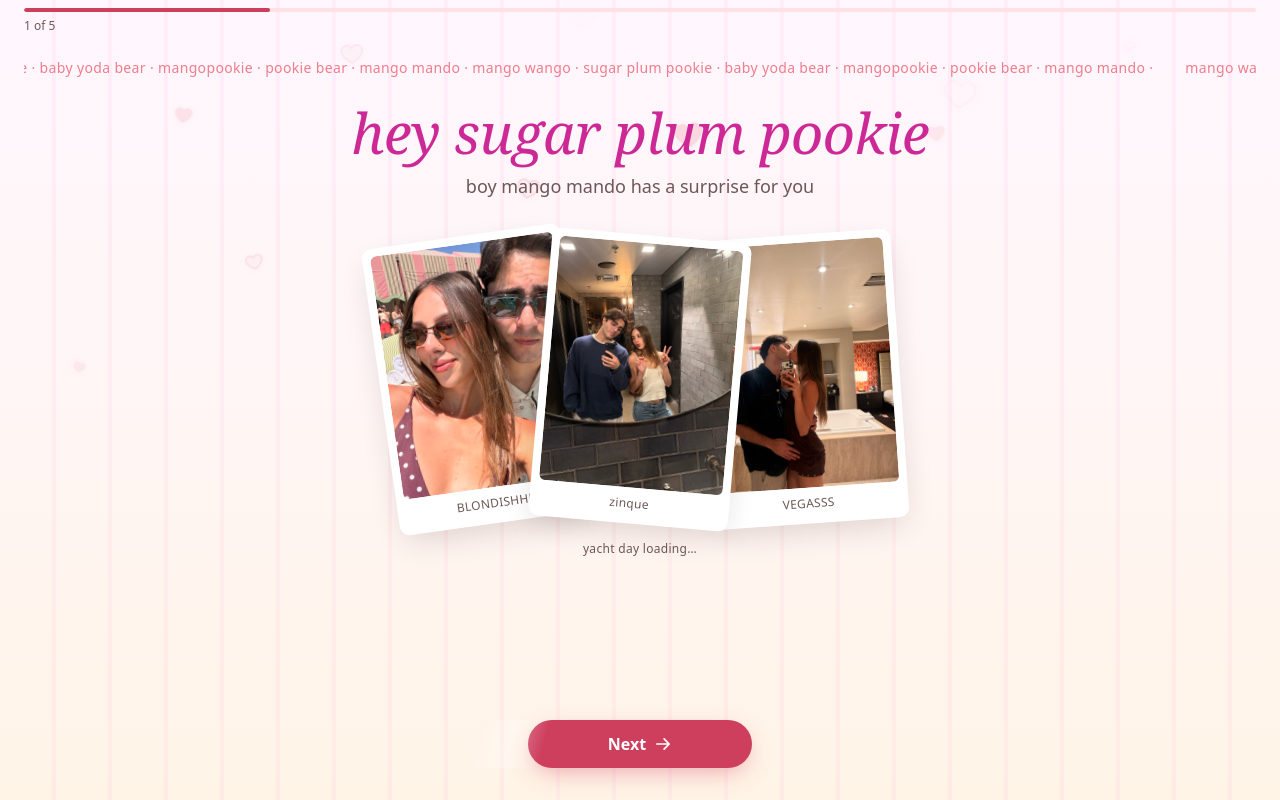
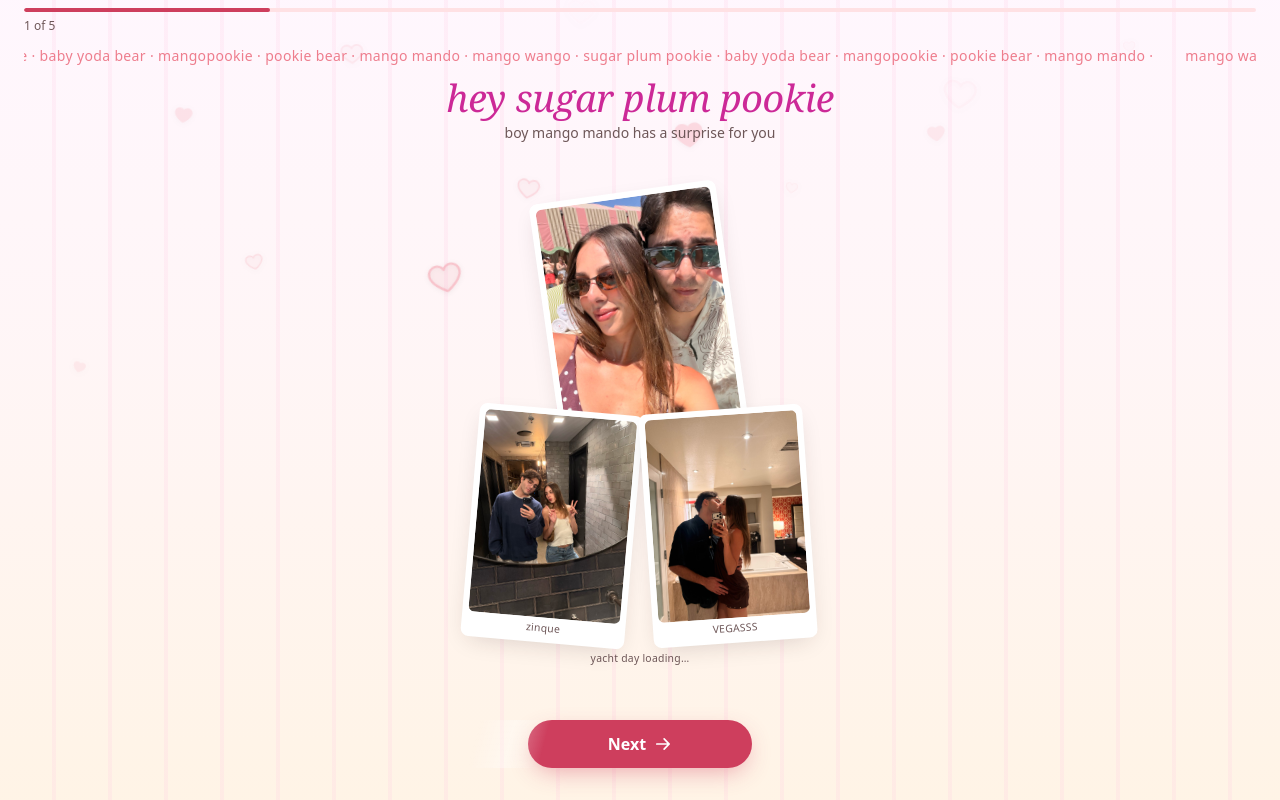
Before and after one commit to ikaezon/mangopookie, a React (Vite) app: page / in a window 1280 px wide. Built offline with nearby package versions, Linux system fonts and the light colour scheme.

Commit message:
feat: changes

```diff
--- a/src/App.jsx
+++ b/src/App.jsx
@@ -104,6 +104,7 @@ export default function App() {
       backDisabled={stepIndex <= 0}
       nextDisabled={selectionNextDisabled}
       centerNext={isWelcome}
+      mainScrollable={!isWelcome}
     />
   )
 }
--- a/src/components/PolaroidCard.jsx
+++ b/src/components/PolaroidCard.jsx
@@ -13,12 +13,17 @@ export function PolaroidCard({
   const reducedMotion = useReducedMotion()
 
   const isCollage = size === 'collage'
+  const isWelcomeCompact = size === 'welcomeTop' || size === 'welcomeBottom'
 
   const sizeClasses =
     size === 'collage'
       ? 'w-[clamp(6.25rem,28vw,7.75rem)]'
       : size === 'xs'
         ? 'w-[7.5rem]'
+        : size === 'welcomeTop'
+          ? 'w-[clamp(8.5rem,38vw,11.75rem)]'
+          : size === 'welcomeBottom'
+            ? 'w-[clamp(7.5rem,34vw,10.25rem)]'
             : size === 'welcome'
               ? 'w-[clamp(10rem,38vw,12.5rem)]'
               : size === 'sm'
@@ -43,6 +48,8 @@ export function PolaroidCard({
         className={
           isCollage
             ? 'rounded-[9px] bg-white p-1.5 pb-2.5 shadow-[0_10px_28px_-8px_oklch(0.24_0.03_15_/_0.2)]'
+            : isWelcomeCompact
+              ? 'rounded-[8px] bg-white p-1.5 pb-2 shadow-[0_8px_24px_-8px_oklch(0.24_0.03_15_/_0.18)]'
               : 'rounded-[10px] bg-white p-2 pb-3 shadow-[0_12px_32px_-8px_oklch(0.24_0.03_15_/_0.18)]'
         }
       >
@@ -60,6 +67,8 @@ export function PolaroidCard({
             className={
               isCollage
                 ? 'mt-1.5 text-center text-[0.68rem] font-medium leading-tight tracking-wide text-ink-muted sm:text-xs'
+                : isWelcomeCompact
+                  ? 'mt-1 text-center text-[0.65rem] font-medium leading-tight tracking-wide text-ink-muted'
                   : 'mt-2 text-center text-xs font-medium tracking-wide text-ink-muted'
             }
           >
--- a/src/config/journey.js
+++ b/src/config/journey.js
@@ -99,7 +99,7 @@ export const saturday = {
     {
       id: 'cassel-earth',
       label: 'Cassel Earth',
-      hint: 'details coming from mango mando',
+      hint: 'coffee shop — lattes, matcha, slow morning vibes',
       icon: 'earth',
     },
     {
--- a/src/screens/JourneyShell.jsx
+++ b/src/screens/JourneyShell.jsx
@@ -18,6 +18,7 @@ export function JourneyShell({
   backDisabled = false,
   nextDisabled = false,
   centerNext = false,
+  mainScrollable = true,
   footer,
 }) {
   const reducedMotion = useReducedMotion()
@@ -83,11 +84,15 @@ export function JourneyShell({
         </p>
       </header>
 
-      <main className="relative z-[2] min-h-0 overflow-y-auto overscroll-contain px-gutter py-2">
+      <main
+        className={`relative z-[2] min-h-0 px-gutter py-1 ${
+          mainScrollable ? 'overflow-y-auto overscroll-contain' : 'overflow-hidden'
+        }`}
+      >
         <AnimatePresence mode="wait" initial={false}>
           <motion.div
             key={stepKey}
-            className="min-h-0"
+            className="h-full min-h-0"
             initial={reducedMotion ? false : { opacity: 0, x: 24 }}
             animate={{ opacity: 1, x: 0 }}
             exit={reducedMotion ? undefined : { opacity: 0, x: -24 }}
--- a/src/screens/WelcomeScreen.jsx
+++ b/src/screens/WelcomeScreen.jsx
@@ -2,42 +2,55 @@ import { NicknameMarquee } from '../components/NicknameMarquee'
 import { PolaroidCard } from '../components/PolaroidCard'
 import { welcome } from '../config/journey'
 
-const POLAROID_LAYERS = ['z-10', 'z-20', 'z-10']
+const [topPolaroid, ...bottomPolaroids] = welcome.polaroids
 
 export function WelcomeScreen() {
   return (
-    <div className="relative z-[2] flex flex-col items-center gap-5 pt-2 text-center">
-      <div className="w-full">
+    <div className="relative z-[2] flex h-full min-h-0 flex-col items-center gap-2 pt-0 text-center">
+      <div className="w-full shrink-0">
         <NicknameMarquee />
       </div>
 
-      <div className="w-full space-y-3">
+      <div className="w-full shrink-0 space-y-1">
         <h1
-          className="journey-display text-[clamp(2.25rem,6.5vw,3.5rem)] text-rose-vivid"
+          className="journey-display text-[clamp(1.65rem,4.8vw,2.35rem)] leading-[1.05] text-rose-vivid"
         >
           {welcome.headline}
         </h1>
-        <p className="text-pretty text-base font-medium leading-snug text-ink-muted sm:text-lg">
+        <p className="text-pretty text-sm font-medium leading-snug text-ink-muted">
           {welcome.subline}
         </p>
       </div>
 
-      <div className="flex w-full flex-col items-center justify-center py-4 min-h-[min(44dvh,24rem)]">
-        <div className="flex items-center justify-center -space-x-[4.25rem] sm:-space-x-10">
-          {welcome.polaroids.map((polaroid, i) => (
+      <div className="flex min-h-0 w-full flex-1 flex-col items-center justify-center py-1">
+        <div className="relative flex flex-col items-center">
+          <PolaroidCard
+            src={topPolaroid.src}
+            alt={topPolaroid.alt}
+            caption={topPolaroid.caption}
+            tilt={topPolaroid.tilt}
+            size="welcomeTop"
+            delay={0}
+            className="z-10"
+          />
+          <div
+            className="relative z-20 flex items-end justify-center -mt-10 gap-2 sm:-mt-12 sm:gap-3"
+          >
+            {bottomPolaroids.map((polaroid, i) => (
               <PolaroidCard
                 key={polaroid.src}
                 src={polaroid.src}
                 alt={polaroid.alt}
                 caption={polaroid.caption}
                 tilt={polaroid.tilt}
-              size="welcome"
-              delay={i * 0.06}
-              className={POLAROID_LAYERS[i]}
+                size="welcomeBottom"
+                delay={0.06 + i * 0.06}
+                className={i === 0 ? 'z-10' : 'z-20'}
               />
             ))}
           </div>
-        <p className="mt-4 text-center text-xs font-medium tracking-wide text-ink-muted">
+        </div>
+        <p className="mt-2 shrink-0 text-center text-[0.65rem] font-medium tracking-wide text-ink-muted">
           {welcome.teaserCaption}
         </p>
       </div>
```
Lines whose indentation alone changed are shown as unchanged.
